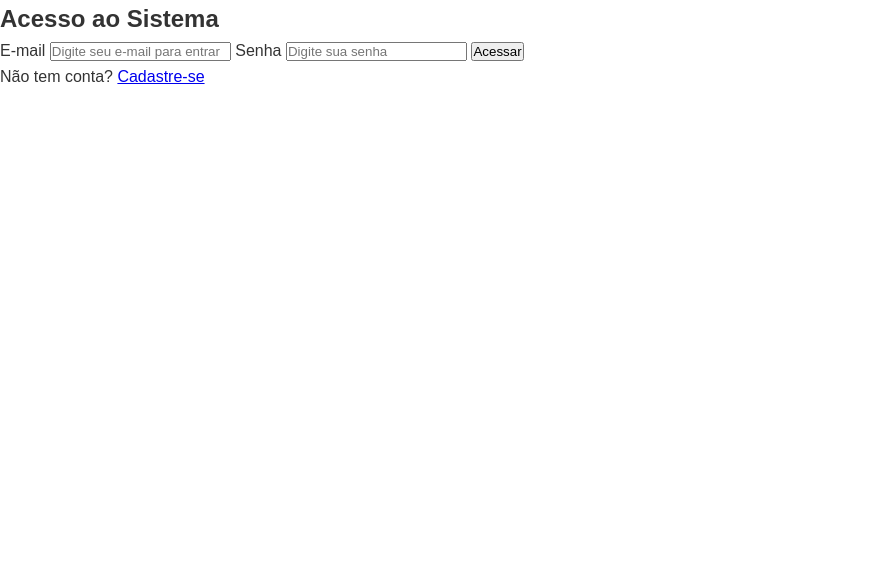
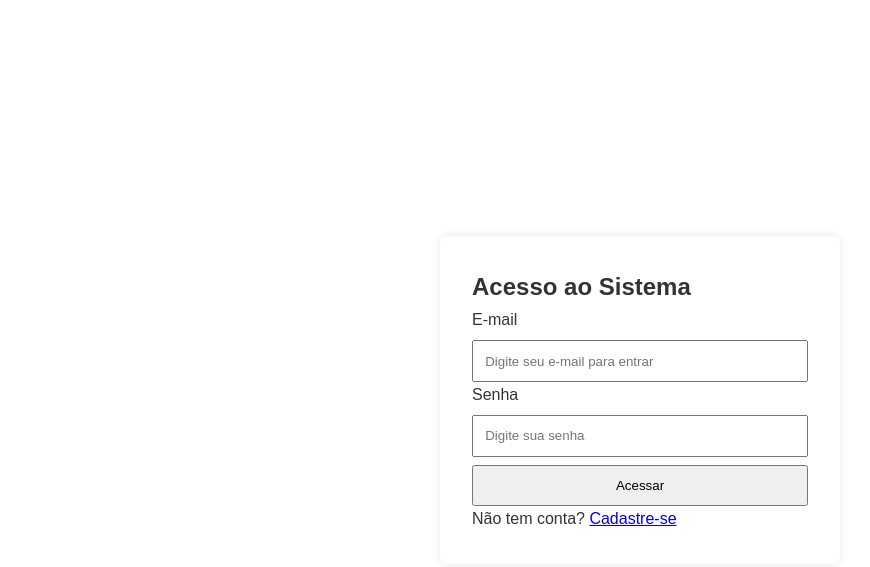
Before and after one commit to Marciocoutinho/PrefeituraX, a plain HTML site: page web/login.html in a window 1280 px wide. Shown: the whole page, without its empty margins (0-870 px from the left). Drawn offline with Linux system fonts and the light colour scheme; a web font is replaced by a local one.

Commit message:
finalização do projeto

```diff
--- a/CSS/style.css
+++ b/CSS/style.css
@@ -74,3 +74,50 @@ header {
   padding: 1rem;
   border-radius: 8px;
 }
+
+/*FORMULÁRIOS*/
+.center {
+  display: flex;
+  justify-content: center;
+  align-items: center;
+  height: 100vh;
+}
+
+.form {
+  background-color: white;
+  padding: 2rem;
+  width: 100%;
+  max-width: 400px;
+  border-radius: 8px;
+  box-shadow: 0 0 10px rgba(0, 0, 0, 0.1);
+}
+
+.form label {
+  margin-top: 1rem;
+}
+
+.form input,
+.form button {
+  width: 100%;
+  padding: 0.7rem;
+  margin-top: 0.5rem;
+}
+
+.form button {
+  cursor: pointer;
+}
+
+/*FOOTER*/
+.footer {
+  background-color: var(--azul);
+  color: white;
+  text-align: center;
+  padding: 1rem;
+}
+
+/*RESPONSIVIDADE*/
+@media (max-width: 768px) {
+  .menu {
+    flex-direction: column;
+  }
+}
```
Also changed, not shown: JS/script.js (added, +8 -0 lines), web/index.html (+2 -2 lines).
